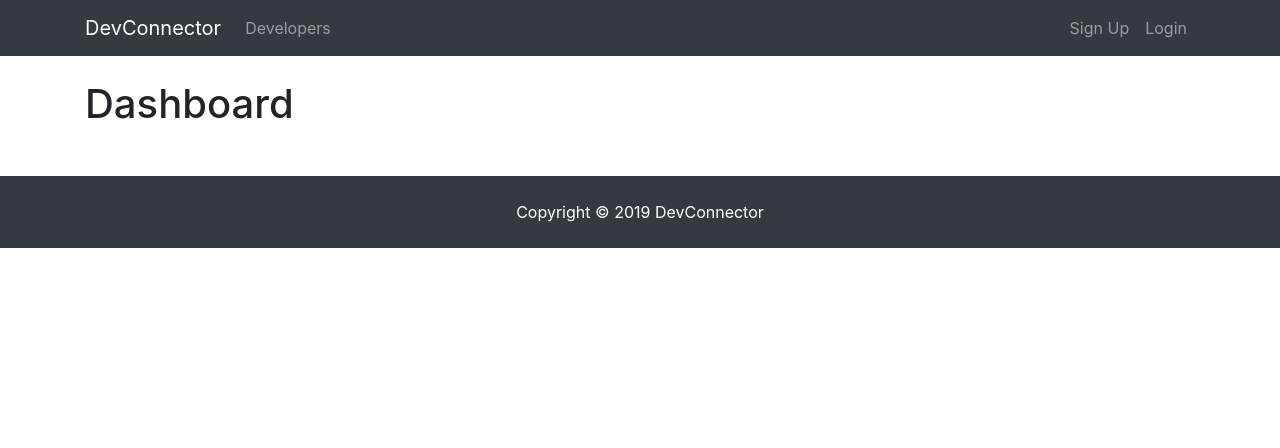
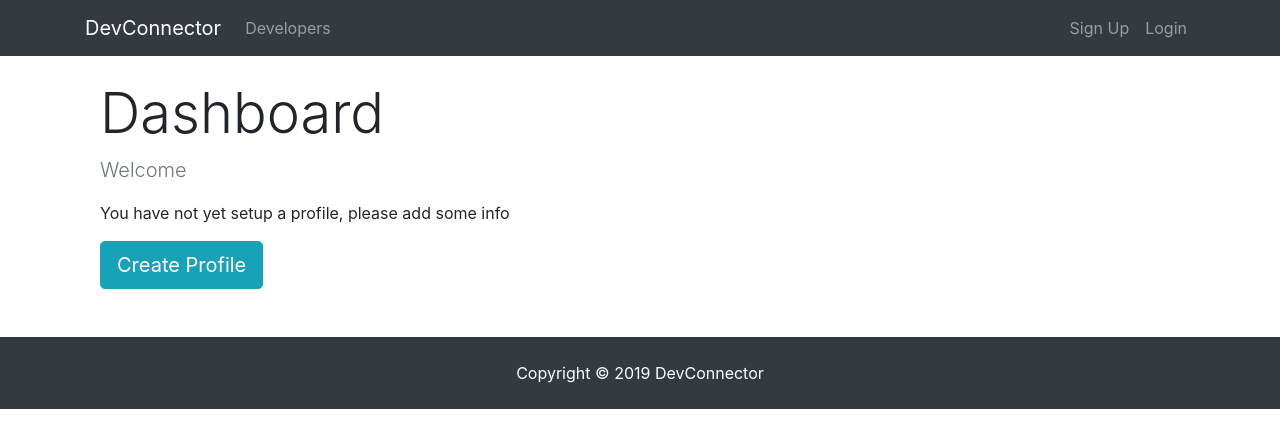
Before and after one commit to AlexVak/devconnector, a React (Create React App) app in the folder client/: page /dashboard in a window 1280 px wide. Shown: the top 448 px of the page. Built offline with nearby package versions, Linux system fonts and the light colour scheme; no server answers.

Commit message:
Spinner Component added

```diff
--- /dev/null
+++ b/client/src/components/common/Spinner.js
@@ -0,0 +1,14 @@
+import React from "react";
+import spinner from "./spinner.gif";
+
+export default () => {
+  return (
+    <div>
+      <img
+        src={spinner}
+        style={{ width: "200px", margin: "auto", display: "block" }}
+        alt="Loading..."
+      />
+    </div>
+  );
+};
--- a/client/src/components/dashboard/Dashboard.js
+++ b/client/src/components/dashboard/Dashboard.js
@@ -2,6 +2,8 @@
 import PropTypes from "prop-types";
 import { connect } from "react-redux";
 import { getCurrentProfile } from "../../actions/profileAction";
+import Spinner from "../common/Spinner";
+import { Link } from "react-router-dom";
 
 class Dashboard extends Component {
   componentDidMount() {
@@ -9,14 +11,58 @@
   }
 
   render() {
+    const { user } = this.props.auth;
+    const { profile, loading } = this.props.profile;
+
+    let dashboardContent;
+
+    if (profile === null || loading) {
+      dashboardContent = <Spinner />;
+    } else {
+      //Check if logged in user has profile data
+      if (Object.keys(profile).length > 0) {
+        dashboardContent = <h4>Has Profile</h4>;
+      } else {
+        //User is logged in but has no profile
+        dashboardContent = (
+          <div>
+            <p className="lead text-muted">Welcome {user.name}</p>
+            <p>You have not yet setup a profile, please add some info</p>
+            <Link to="/create-profile" className="btn btn-lg btn-info">
+              Create Profile
+            </Link>
+          </div>
+        );
+      }
+    }
+
     return (
-      <div>
-        <h1>Dashboard</h1>
+      <div className="dashboard">
+        <div className="container">
+          <div className="row">
+            <div className="col-md-12">
+              <h1 className="display-4">Dashboard</h1>
+              {dashboardContent}
+            </div>
+          </div>
+        </div>
       </div>
     );
   }
 }
+
+Dashboard.propTypes = {
+  getCurrentProfile: PropTypes.func.isRequired,
+  auth: PropTypes.object.isRequired,
+  profile: PropTypes.object.isRequired
+};
+
+const mapStateToProps = state => ({
+  profile: state.profile,
+  auth: state.auth
+});
+
 export default connect(
-  null,
+  mapStateToProps,
   { getCurrentProfile }
 )(Dashboard);
```
Also changed, not shown: client/src/components/common/spinner.gif (added), 1 other file (tests, documents, lock files or other folders).
